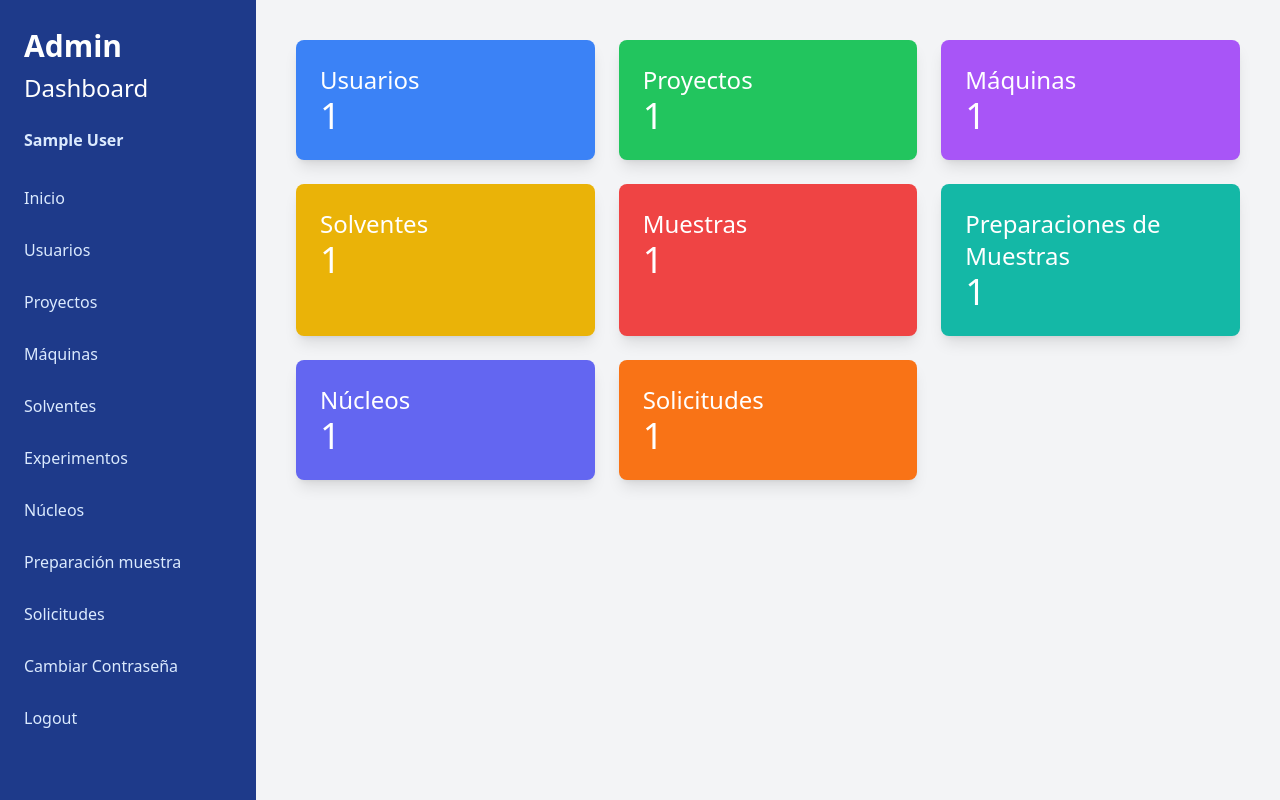
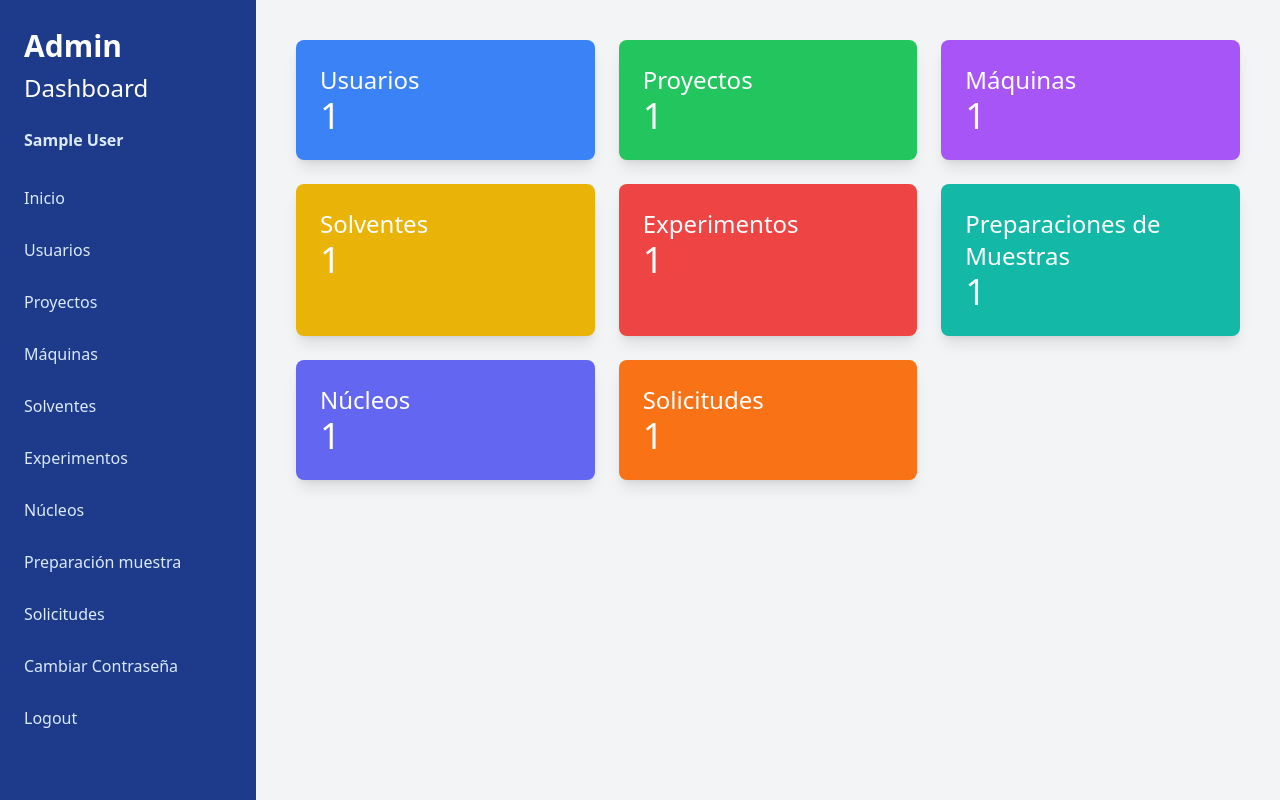
Before and after one commit to eigonzalezrojas/lab-system, a Flask app: page /home in a window 1280 px wide. Run offline with Flask 3, Linux system fonts and the light colour scheme; a user stored in the database is signed in; tables that the repository leaves empty hold one stand-in row (values such as "Sample post"); some libraries are stand-ins or nearby versions.

Commit message:
Edit logo IQRN and name Experimentos

```diff
--- a/src/templates/admin_dashboard.html
+++ b/src/templates/admin_dashboard.html
@@ -423,7 +423,7 @@
                         <p class="text-4xl">{{total_solventes}}</p>
                     </div>
                     <div class="bg-red-500 text-white p-6 rounded-lg shadow-lg">
-                        <h2 class="text-2xl">Muestras</h2>
+                        <h2 class="text-2xl">Experimentos</h2>
                         <p class="text-4xl">{{total_muestras}}</p>
                     </div>
                     <div class="bg-teal-500 text-white p-6 rounded-lg shadow-lg">
--- a/src/templates/login.html
+++ b/src/templates/login.html
@@ -10,7 +10,9 @@
     <div class="min-h-screen flex items-center justify-center">
         <div class="max-w-md w-full bg-white p-8 rounded-lg shadow-lg">
             <div class="text-center mb-6">
-                <img src="{{ url_for('static', filename='img/utal.png') }}" alt="Logo UTalca" style="display: block; margin: auto; width: 50%; height: auto;">
+                <a href="http://192.241.147.59/">
+                    <img src="{{ url_for('static', filename='img/logo-iqrn.png') }}" alt="Logo UTalca" style="display: block; margin: auto; width: 100%; height: auto;">
+                </a>
             </div>
             <h2 class="text-2xl font-bold mb-6 text-center">Inicio Sesión</h2>
             {% with messages = get_flashed_messages(with_categories=true) %}
```
Also changed, not shown: src/static/img/logo-iqrn.png (added).
